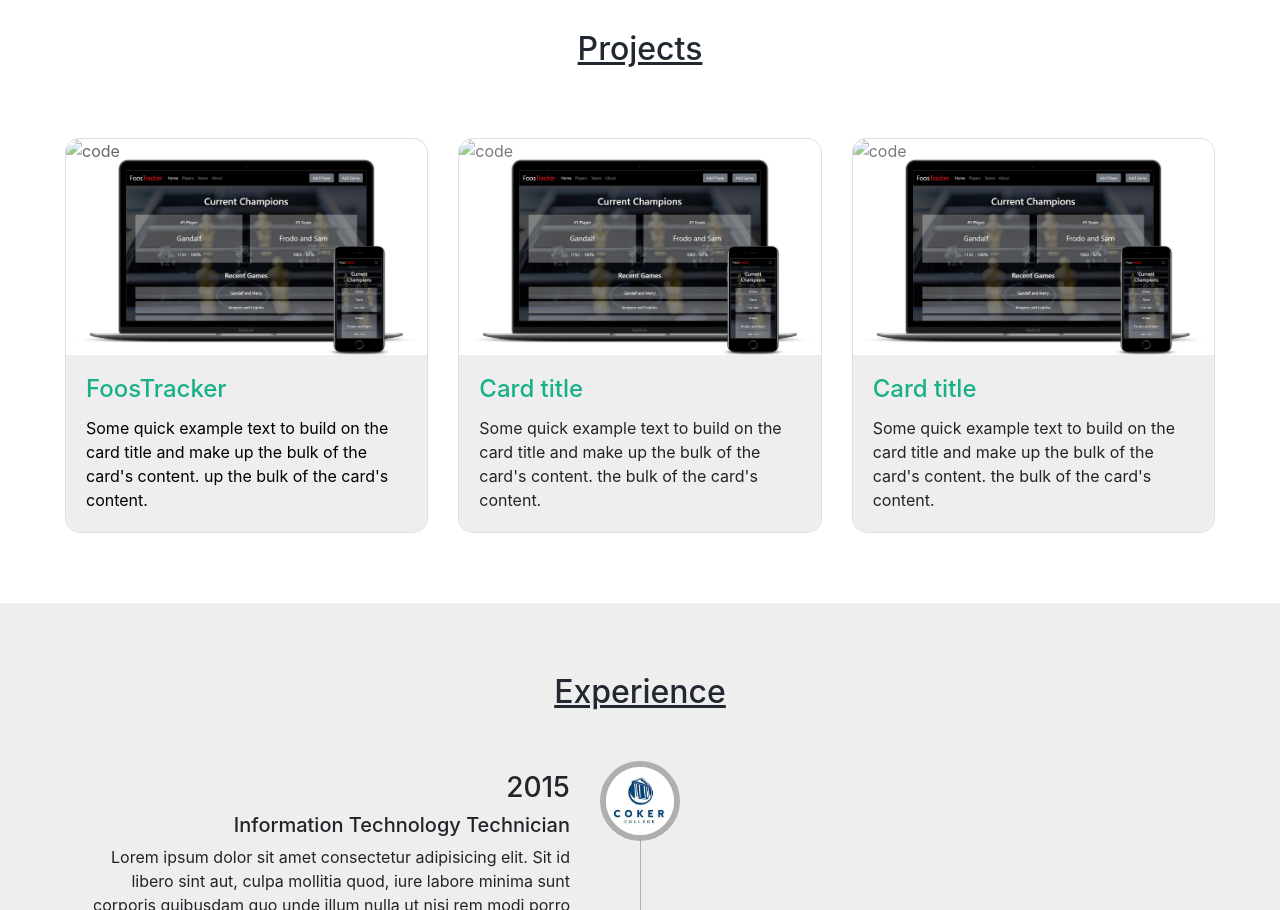
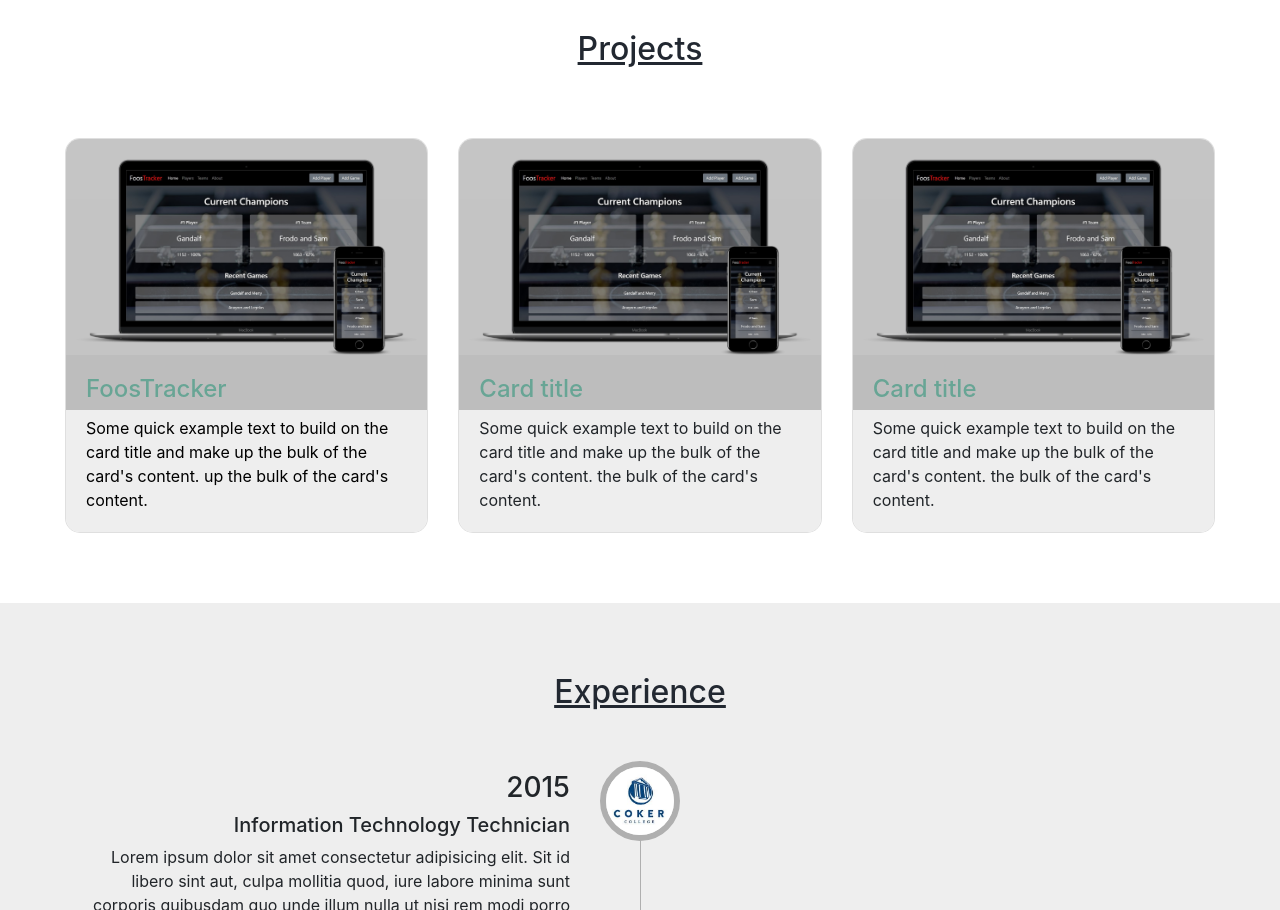
Before and after one commit to bmclela/my-portfolio, a website: page index.html in a window 1280 px wide. Shown: the part 1580-2490 px from the top of the page. Drawn offline with nearby package versions, Linux system fonts and the light colour scheme; the site is published under a folder, as on GitHub Pages, so addresses that start at the root find nothing.

Commit message:
removed slashes

```diff
--- a/index.html
+++ b/index.html
@@ -118,7 +118,7 @@
             >
               <div class="card card-1">
                 <img
-                  src="/images/code.jpg"
+                  src="images/code.jpg"
                   class="background-image"
                   alt="code"
                 />
@@ -141,11 +141,7 @@
 
           <div class="col">
             <div class="card card-2">
-              <img
-                src="/images/gears.jpg"
-                class="background-image"
-                alt="code"
-              />
+              <img src="images/gears.jpg" class="background-image" alt="code" />
               <img
                 src="images/foos-tracker.png"
                 class="card-img-top"
@@ -164,7 +160,7 @@
           <div class="col">
             <div class="card card-3">
               <img
-                src="/images/circuit-board.jpg"
+                src="images/circuit-board.jpg"
                 class="background-image"
                 alt="code"
               />
@@ -368,6 +364,6 @@
     ></script>
     <script src="https://cdn.jsdelivr.net/npm/particles.js@2.0.0/particles.min.js"></script>
 
-    <script src="/script.js"></script>
+    <script src="script.js"></script>
   </body>
 </html>
```
